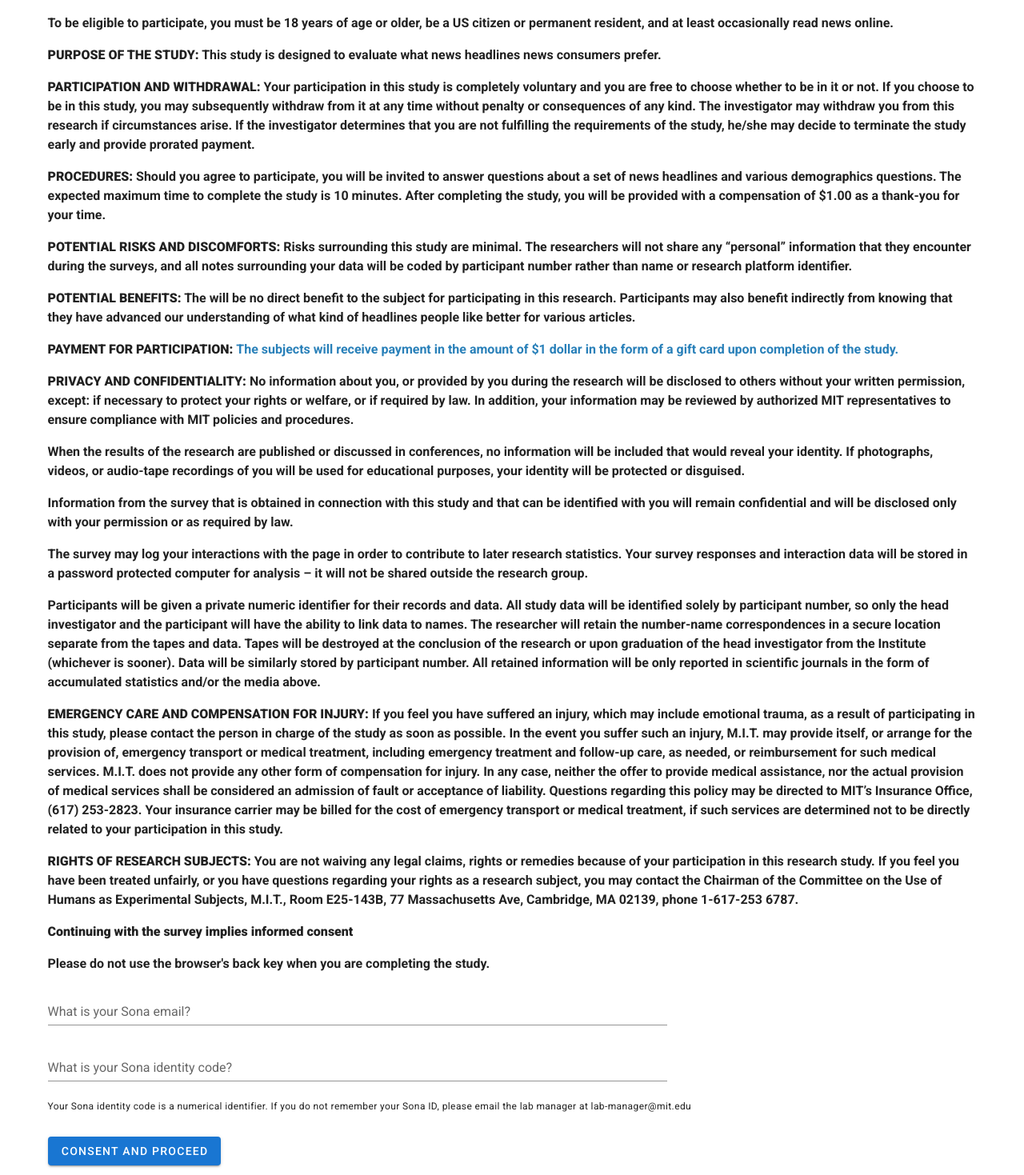
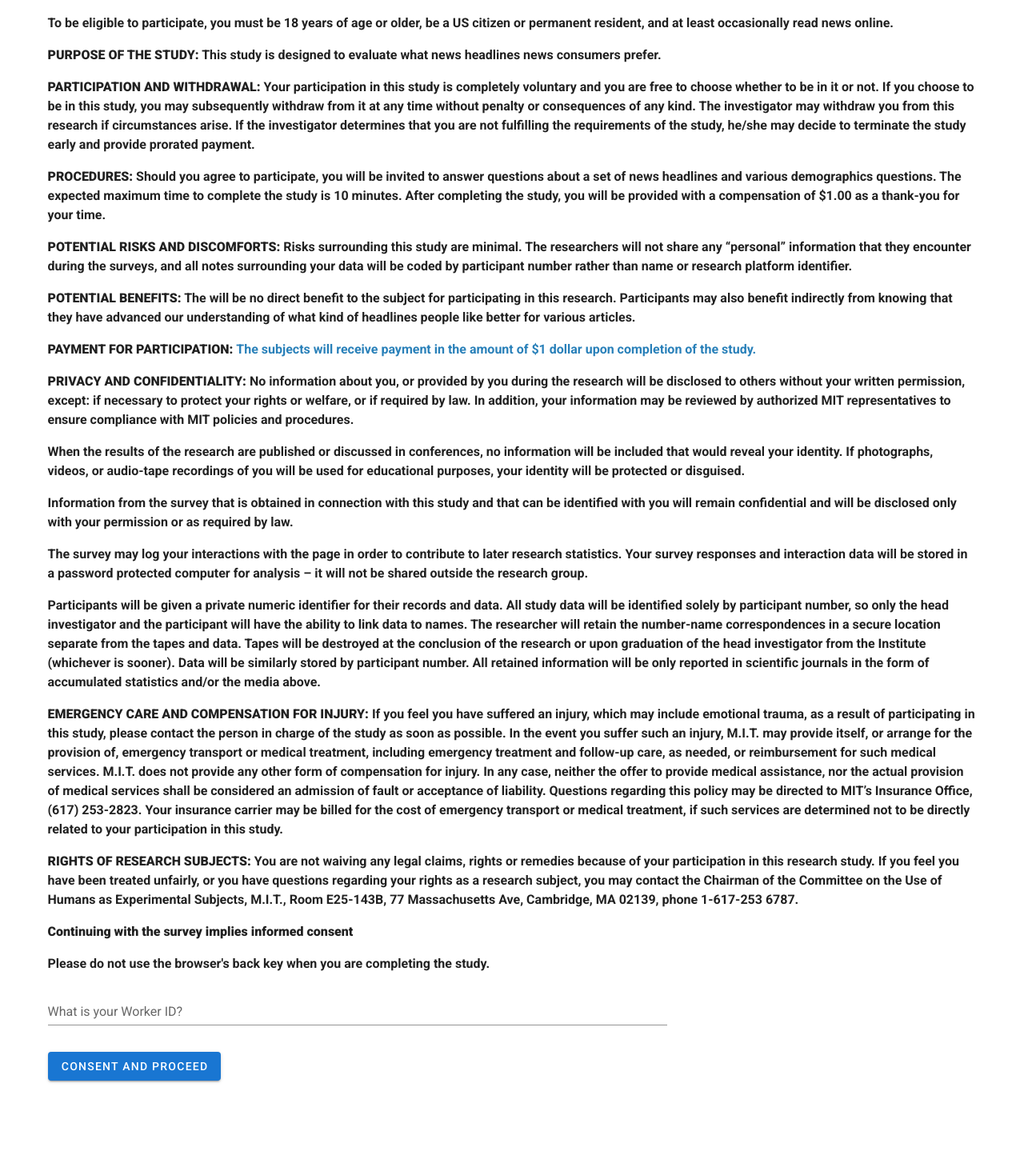
Before and after one commit to farnazj/Headline-Preference-2, a Vue app: page / in a window 1280 px wide. Shown: the part 319-1788 px from the top of the page at 80% size. After the commit the page ends 1682 px from the top, so only its background shows below. Built offline with nearby package versions, Linux system fonts and the light colour scheme.

Commit message:
update code to accommodate mturk

```diff
--- a/src/views/Consent.vue
+++ b/src/views/Consent.vue
@@ -30,7 +30,7 @@ INVITATION TO PARTICIPATE:</span> You are invited to participate in this study i
 <p><span class="font-weight-black">POTENTIAL BENEFITS:</span> The will be no direct benefit to the subject for participating in this research. Participants may also benefit indirectly from knowing that they have advanced our understanding of what kind of headlines people like better for various articles.</p>
 
 
-<p><span class="font-weight-black">PAYMENT FOR PARTICIPATION: </span> <span style="color:#2980b9;">The subjects will receive payment in the amount of $1 dollar in the form of a gift card upon completion of the study.</span></p>
+<p><span class="font-weight-black">PAYMENT FOR PARTICIPATION: </span> <span style="color:#2980b9;">The subjects will receive payment in the amount of $1 dollar upon completion of the study.</span></p>
 
 
 <p><span class="font-weight-black">PRIVACY AND CONFIDENTIALITY: </span> No information about you, or provided by you during the research will be disclosed to others without your written permission, except: if necessary to protect your rights or welfare, or if required by law. In addition, your information may be reviewed by authorized MIT representatives to ensure compliance with MIT policies and procedures.</p>
@@ -58,18 +58,9 @@ INVITATION TO PARTICIPATE:</span> You are invited to participate in this study i
   <v-form ref="signupForm">
     <v-row no-gutters>
       <v-col cols=6 sm=12 md=8>
-        <v-text-field label="What is your Sona email?" :rules="formRules.emailRules" v-model="email"
+        <v-text-field label="What is your Worker ID?" :rules="formRules.workerIdRules" v-model="workerId"
         ></v-text-field>
       </v-col>
-    </v-row>
-
-    <v-row no-gutters>
-      <v-col cols=6 sm=12 md=8>
-        <v-text-field label="What is your Sona identity code?" v-model="participantId" :rules="formRules.idRules"
-        ></v-text-field>
-        </v-col>
-      <p class="caption">Your Sona identity code is a numerical identifier. If you do not remember your Sona ID, please email the lab manager at lab-manager@mit.edu</p>
-
     </v-row>
 
     <v-row no-gutters class="mt-3">
@@ -80,7 +71,6 @@ INVITATION TO PARTICIPATE:</span> You are invited to participate in this study i
 </template>
 
 <script>
-import logging from '@/lib/logging'
 import { mapActions, mapGetters } from 'vuex'
 
 export default {
@@ -88,18 +78,11 @@ export default {
   },
   data () {
     return {
-      email: '',
-      participantId: '',
+      workerId: '',
       formRules: {
-        emailRules: [
-          v => !!v || 'E-mail is required',
-          v => /.+@.+/.test(v) || 'E-mail must be valid'
-        ],
-        idRules: [
-          v => !!v || 'ID is required',
-          v => /^[0-9]+$/u.test(v)
-            || 'ID must be valid'
-        ],
+        workerIdRules: [
+          v => !!v || 'Worker ID is required'
+        ]
       }
     }
   },
@@ -110,7 +93,7 @@ export default {
     setupProfile: function() {
 
       if (this.$refs.signupForm.validate()) {
-        this.setup({ email: this.email, participantId: this.participantId })
+        this.setup({  workerId: this.workerId })
         .then(() => {
           this.$router.push({ name: 'headlines' });
         })
--- a/src/views/Demographics.vue
+++ b/src/views/Demographics.vue
@@ -3,7 +3,7 @@
     <v-row no-gutters class="font-weight-bold">
         <p>
             Thank you for answering the questions related to news headlines.
-            Next, we ask that you respond to this <a href="https://mit.co1.qualtrics.com/jfe/form/SV_23HkKArTebATvmu" target="_blank">survey</a> asking about some demographics questions.
+            Next, we ask that you respond to this <a href="https://mit.co1.qualtrics.com/jfe/form/SV_6ncLrD13CKjPMDc" target="_blank">survey</a> asking about some demographics questions.
             <br>
             <span class="font-weight-black">Responding to the survey is necessary for receiving compensation.</span>
         </p>
--- a/src/views/Headlines.vue
+++ b/src/views/Headlines.vue
@@ -130,8 +130,7 @@ export default {
                 this.headlineChoices[this.seePreference].value,
                 this.preferExplanation,
                 this.linkedClicked,
-                this.user.participantId,
-                this.user.email);
+                this.user.workerId);
 
             if (this.currentHeadlineIndex == constants.HEADLINE_PER_USER - 1) {
                 this.cleanUpStorage();
```
Also changed, not shown: src/lib/logging.js, 2 other files (tests, documents, lock files or other folders).
